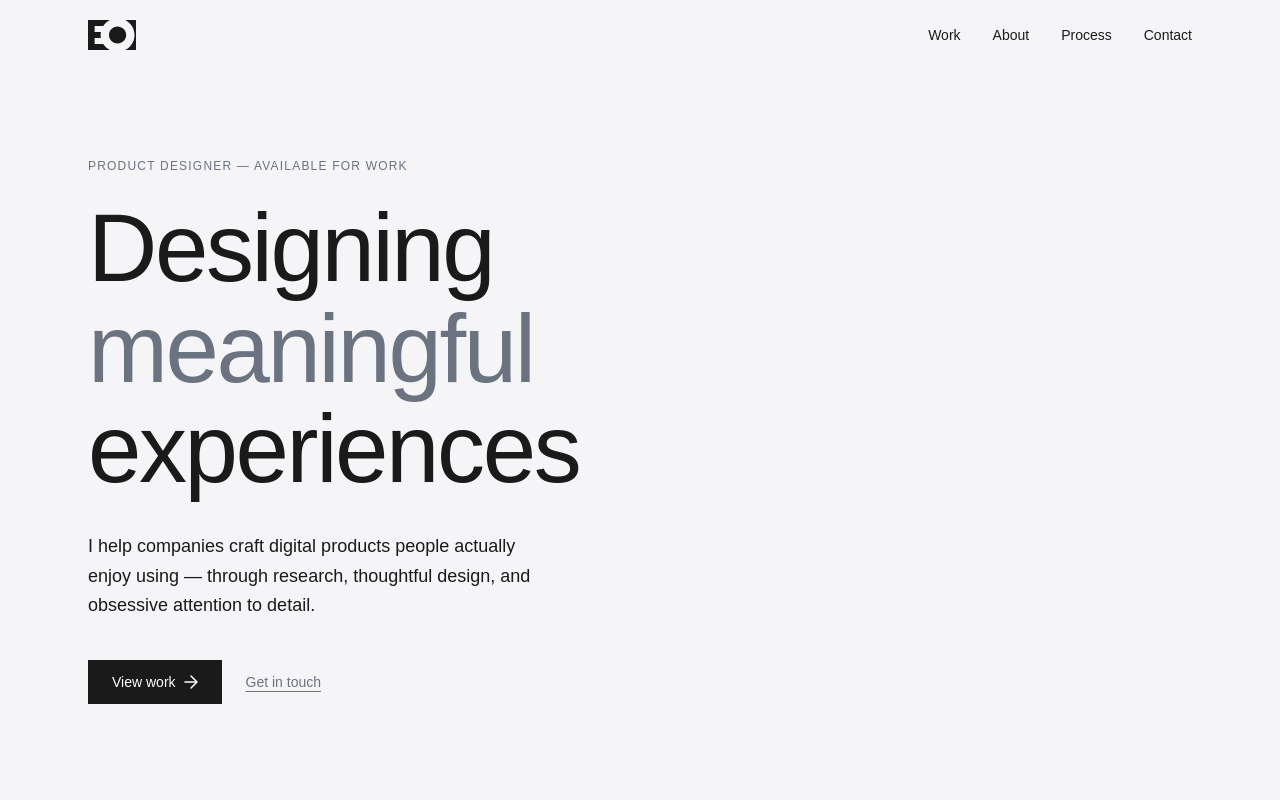
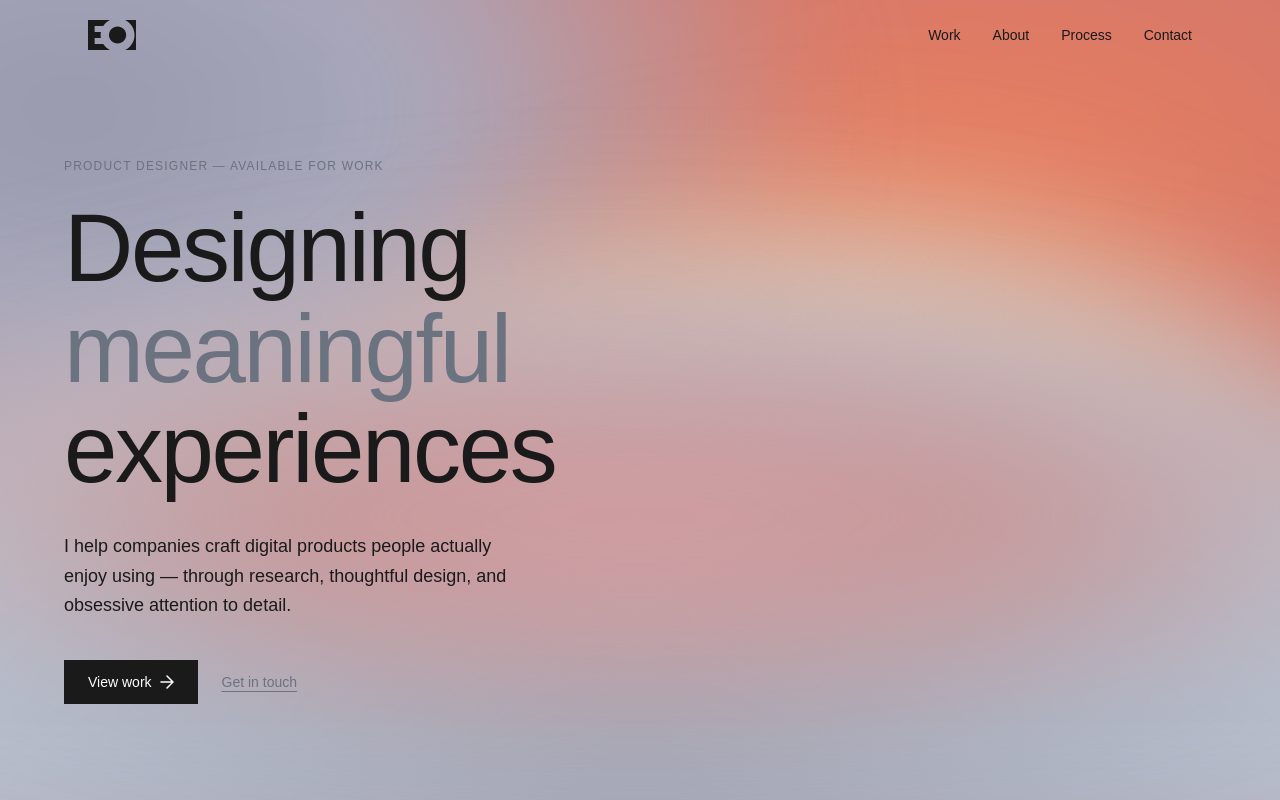
Before and after one commit to eoidev/phoenix, a Next.js app: page / in a window 1280 px wide. Both pictures are taken after a click on the link 112 px from the left and 35 px from the top of the page. Shown: the top 800 px of the page. Built offline with nearby package versions, Linux system fonts and the light colour scheme; no server answers; a web font is replaced by a local one.

Commit message:
Contain gradient animation to hero section, solid white below
Co-Authored-By: Claude Sonnet 4.6 <noreply@anthropic.com>

```diff
--- a/app/components/About.tsx
+++ b/app/components/About.tsx
@@ -33,7 +33,7 @@ export default async function About() {
 
         {/* Row 3 — photo (col 1) + bio (col 2) */}
         <div className="md:col-start-1 md:row-start-3 flex md:justify-end">
-          <div className="w-[181px] h-[268px] relative overflow-hidden bg-[#f0ede8] flex items-center justify-center">
+          <div className="w-[200px] h-[268px] relative overflow-hidden bg-[#f0ede8] flex items-center justify-center">
             {s?.photoUrl ? (
               <Image src={s.photoUrl} alt={s.name ?? "Photo"} fill className="object-cover" />
             ) : (
--- /dev/null
+++ b/app/components/GradientBackground.tsx
@@ -0,0 +1,115 @@
+"use client";
+
+export default function GradientBackground() {
+  return (
+    <div className="absolute inset-0 -z-10 overflow-hidden pointer-events-none" style={{ background: "#c49098" }}>
+
+      {/* Top right — warm peach/orange */}
+      <div
+        className="absolute"
+        style={{
+          width: "160vw",
+          height: "130vh",
+          top: "-30vh",
+          right: "-40vw",
+          background:
+            "radial-gradient(ellipse at 60% 40%, #e88060 0%, #d87868 25%, #cc7878 50%, transparent 70%)",
+          filter: "blur(60px)",
+          animation: "sweep1 24s ease-in-out infinite",
+          transformOrigin: "40% 60%",
+        }}
+      />
+
+      {/* Top left — cool lavender-grey */}
+      <div
+        className="absolute"
+        style={{
+          width: "100vw",
+          height: "100vh",
+          top: "-20vh",
+          left: "-30vw",
+          background:
+            "radial-gradient(ellipse at 35% 35%, #9898ac 0%, #a8a8bc 30%, transparent 65%)",
+          filter: "blur(55px)",
+          animation: "sweep2 28s ease-in-out infinite",
+          transformOrigin: "65% 65%",
+        }}
+      />
+
+      {/* Center — warm cream highlight */}
+      <div
+        className="absolute"
+        style={{
+          width: "90vw",
+          height: "80vh",
+          top: "15vh",
+          left: "20vw",
+          background:
+            "radial-gradient(ellipse at 50% 50%, #f0c8a8 0%, #e8b898 35%, transparent 68%)",
+          filter: "blur(50px)",
+          animation: "sweep3 20s ease-in-out infinite",
+          transformOrigin: "50% 50%",
+        }}
+      />
+
+      {/* Bottom — soft cool grey-blue, very gradual */}
+      <div
+        className="absolute"
+        style={{
+          width: "180vw",
+          height: "80vh",
+          bottom: "-10vh",
+          left: "-40vw",
+          background:
+            "radial-gradient(ellipse at 50% 80%, #9ea8b8 0%, #aeb8c8 30%, #bec4d0 55%, transparent 72%)",
+          filter: "blur(65px)",
+          animation: "sweep4 30s ease-in-out infinite",
+          transformOrigin: "50% 20%",
+        }}
+      />
+
+      {/* Mid — soft blending layer to smooth out the middle */}
+      <div
+        className="absolute"
+        style={{
+          width: "140vw",
+          height: "60vh",
+          top: "35vh",
+          left: "-20vw",
+          background:
+            "radial-gradient(ellipse at 50% 50%, #d4a0a8 0%, #c89898 30%, transparent 65%)",
+          filter: "blur(70px)",
+          animation: "sweep5 26s ease-in-out infinite",
+          transformOrigin: "50% 50%",
+        }}
+      />
+
+      <style>{`
+        @keyframes sweep1 {
+          0%, 100% { transform: rotate(0deg) scale(1); }
+          33%  { transform: rotate(-6deg) scale(1.04) translate(-3vw, 5vh); }
+          66%  { transform: rotate(4deg)  scale(0.97) translate(3vw, -4vh); }
+        }
+        @keyframes sweep2 {
+          0%, 100% { transform: rotate(0deg) scale(1); }
+          25%  { transform: rotate(7deg)  scale(1.05) translate(4vw, -5vh); }
+          75%  { transform: rotate(-5deg) scale(0.96) translate(-5vw, 6vh); }
+        }
+        @keyframes sweep3 {
+          0%, 100% { transform: translate(0, 0) scale(1); }
+          40%  { transform: translate(6vw, 8vh) scale(1.1); }
+          70%  { transform: translate(-5vw, -4vh) scale(0.94); }
+        }
+        @keyframes sweep4 {
+          0%, 100% { transform: rotate(0deg) scale(1); }
+          50%  { transform: rotate(-4deg) scale(1.05) translate(4vw, -5vh); }
+        }
+        @keyframes sweep5 {
+          0%, 100% { transform: translate(0, 0) scale(1); }
+          35%  { transform: translate(-4vw, -5vh) scale(1.06); }
+          70%  { transform: translate(5vw, 4vh) scale(0.96); }
+        }
+      `}</style>
+    </div>
+  );
+}
--- a/app/components/Hero.tsx
+++ b/app/components/Hero.tsx
@@ -1,4 +1,5 @@
 import { getSettings } from "../../sanity/queries";
+import GradientBackground from "./GradientBackground";
 
 export default async function Hero() {
   const s = await getSettings().catch(() => null);
@@ -8,7 +9,9 @@ export default async function Hero() {
   const tagline = s?.tagline ?? "I help companies craft digital products people actually enjoy using — through research, thoughtful design, and obsessive attention to detail.";
 
   return (
-    <section className="min-h-screen flex flex-col justify-end pb-24 px-6 max-w-6xl mx-auto w-full">
+    <section className="relative min-h-screen flex flex-col justify-end pb-24 px-6 w-full overflow-hidden">
+      <GradientBackground />
+      <div className="relative z-10 max-w-6xl mx-auto w-full">
       <div className="max-w-3xl">
         <p className="text-xs text-[#6b7280] tracking-widest uppercase mb-6">
           {role} — {availability}
@@ -41,6 +44,7 @@ export default async function Hero() {
           </a>
         </div>
       </div>
+      </div>
     </section>
   );
 }
--- a/app/components/Work.tsx
+++ b/app/components/Work.tsx
@@ -75,7 +75,7 @@ export default async function Work() {
             <div className="flex items-start justify-between gap-4">
               <div>
                 <p className="text-xs text-[#6b7280] mb-1">{project.category}</p>
-                <h3 className="text-lg font-medium text-[#1a1a1a] group-hover:opacity-60 transition-opacity">
+                <h3 className="text-lg font-semibold text-[#1a1a1a] group-hover:opacity-60 transition-opacity">
                   {project.title}
                 </h3>
                 <p className="text-sm text-[#6b7280] mt-2 leading-relaxed max-w-sm">
--- a/app/layout.tsx
+++ b/app/layout.tsx
@@ -26,7 +26,9 @@ export default function RootLayout({
         <link rel="stylesheet" href="https://use.typekit.net/hax7zwu.css" />
         <script src="https://mcp.figma.com/mcp/html-to-design/capture.js" async></script>
       </head>
-      <body className="min-h-full flex flex-col">{children}</body>
+      <body className="min-h-full flex flex-col bg-white">
+        {children}
+      </body>
     </html>
   );
 }
```
